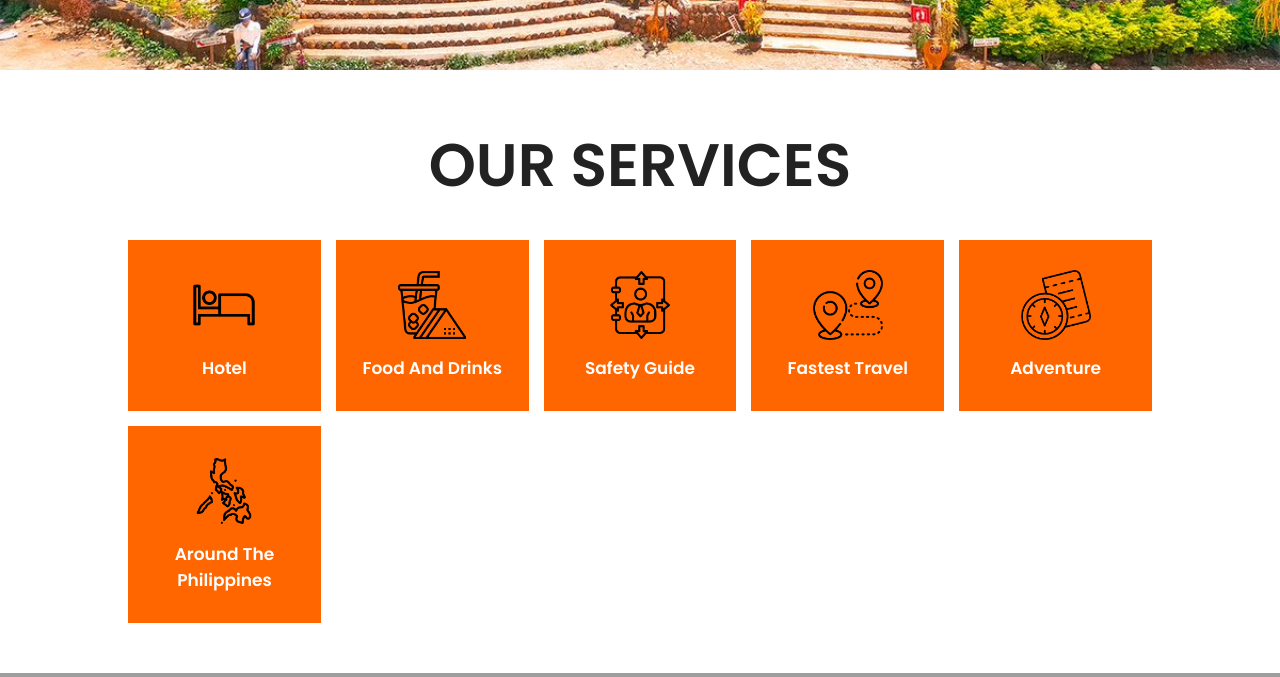
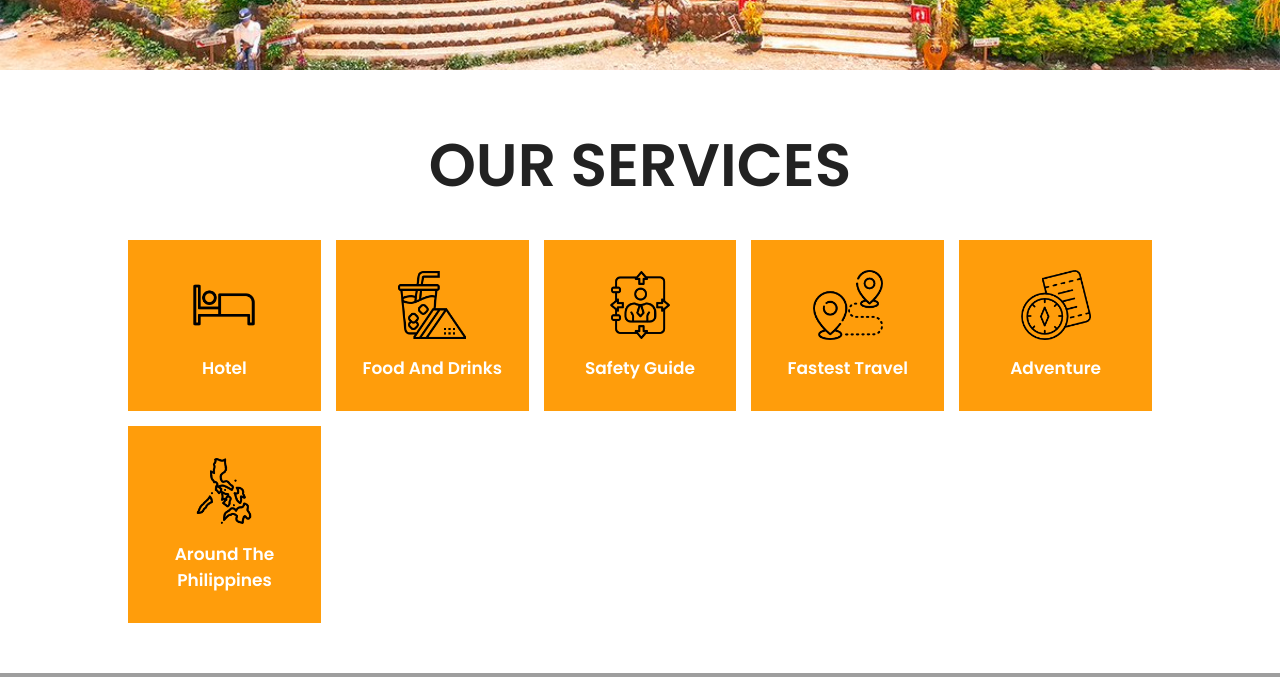
Before and after one commit to Exetmel/Travel, a PHP site: page /home.php in a window 1280 px wide. Shown: the part 1838-2515 px from the top of the page. Run offline with PHP 8.4, Linux system fonts and the light colour scheme; grey boxes are pictures that could not be loaded.

Commit message:
color update main

```diff
--- a/Travel Blog 3rd/style.css
+++ b/Travel Blog 3rd/style.css
@@ -1,7 +1,7 @@
 @import url('https://fonts.googleapis.com/css2?family=Poppins:wght@100;200;300;400;500;600&display=swap');
 
 :root{
-    --main-color:#ff6600;
+    --main-color:#FF9D0B;
     --black:#222;
     --white:#fff;
     --light-black:#777;
@@ -227,7 +227,7 @@ padding: 1rem 0;
 }
 
 .footer .box-container .box a{
-    color:var(---light-white);
+    color:var(--light-white);
     font-size: 1.5rem;
     padding-bottom: 1rem;
     display: block;
@@ -241,7 +241,6 @@ padding: 1rem 0;
 
 .footer .box-container .box a:hover i{
     padding-right: 2rem;
-    color: var(--main-color);
 }
 
 .footer .credit{
```
